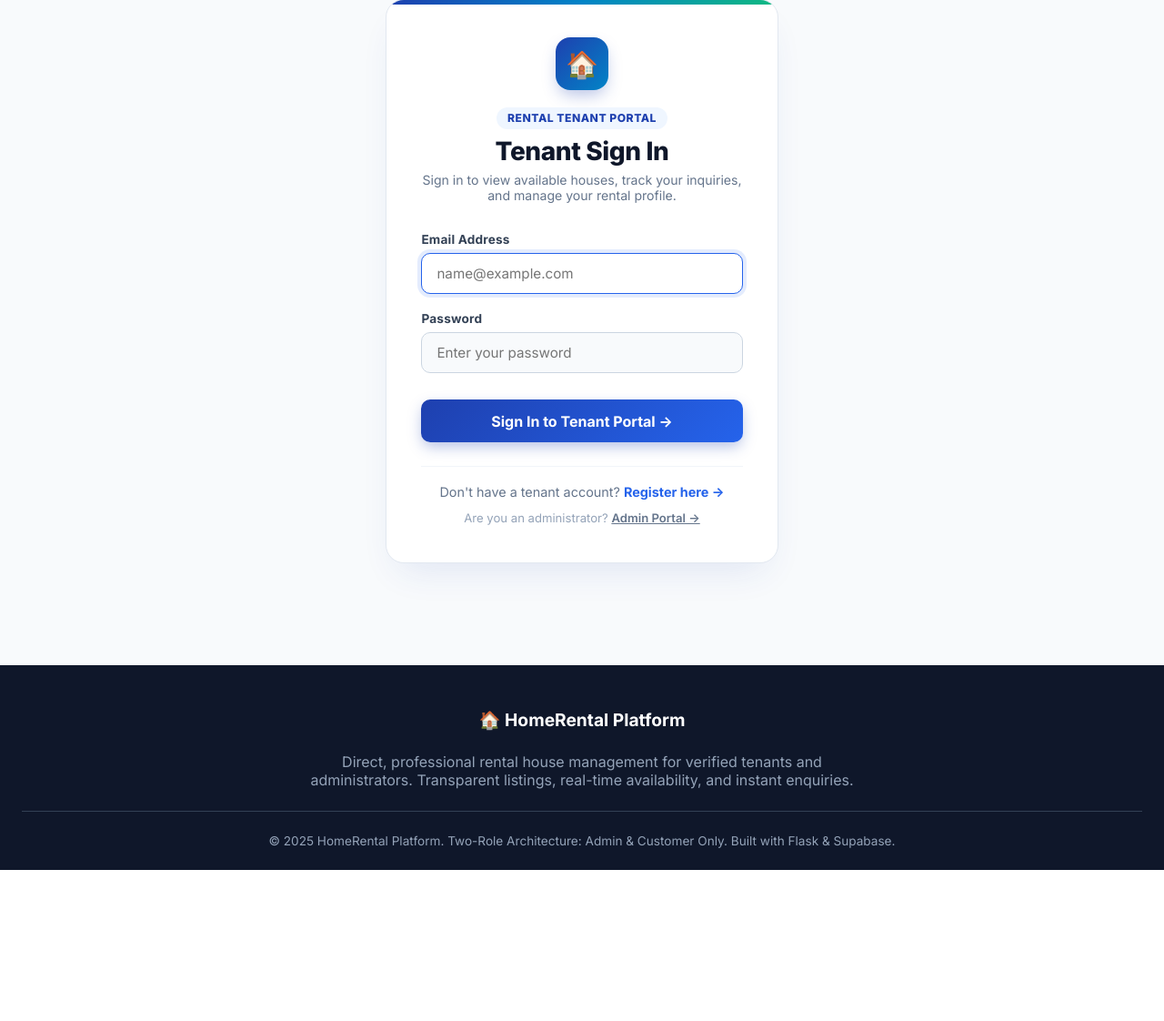
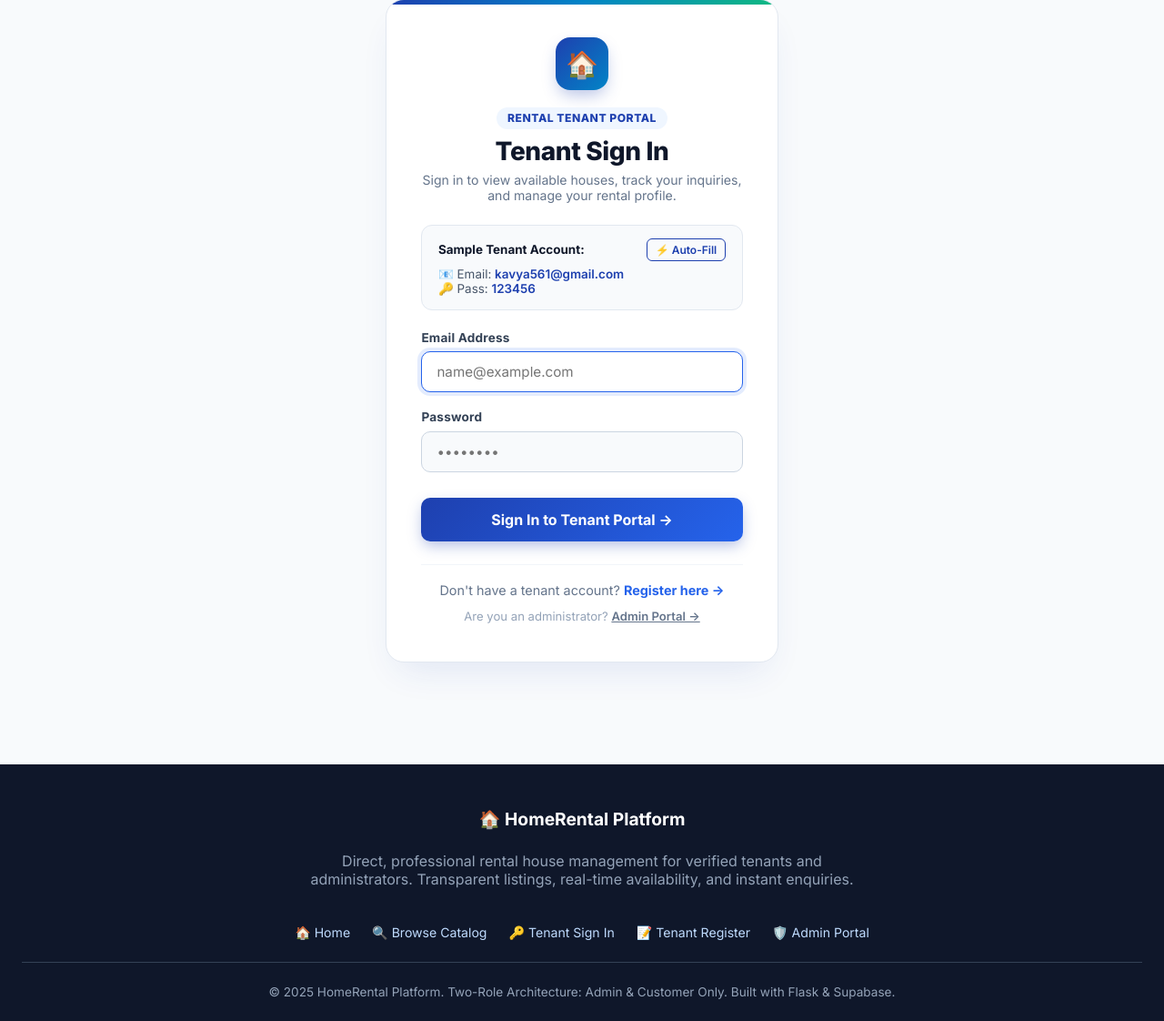
Before and after one commit to mallikarjunpatil5612-pixel/mkdir, a Flask app: page /login in a window 1280 px wide. Shown: the part 163-1285 px from the top of the page at 91% size. Before the commit the page ends 1119 px from the top, so only its background shows below. Run offline with Flask 3, Linux system fonts and the light colour scheme.

Commit message:
Fix tenant login flow: prevent unexpected admin redirect, add auto-fill helper and home page action buttons

```diff
--- a/app.py
+++ b/app.py
@@ -446,10 +446,15 @@ def register():
 
 @app.route('/login', methods=['GET', 'POST'])
 def login():
-    if 'user_id' in session:
-        if session.get('role') == 'ADMIN':
-            return redirect(url_for('admin_dashboard'))
-        return redirect(url_for('customer_dashboard'))
+    # If already logged in as CUSTOMER, redirect to dashboard unless requesting account switch
+    if request.method == 'GET' and 'user_id' in session:
+        if request.args.get('switch') == '1':
+            session.clear()
+        elif session.get('role') == 'CUSTOMER':
+            return redirect(url_for('customer_dashboard'))
+        elif session.get('role') == 'ADMIN':
+            # Inform admin user that they can switch to tenant account here
+            flash("You are currently signed in as Administrator. Sign in below as a Tenant to switch accounts.", "info")
 
     if request.method == 'POST':
         email = request.form.get('email', '').strip().lower()
@@ -466,7 +471,7 @@ def login():
 
         if not user:
             for u in mock_db['users']:
-                if u['email'] == email:
+                if u.get('email', '').lower() == email:
                     user = u
                     break
 
@@ -476,6 +481,7 @@ def login():
                 flash("Admin accounts should use the Admin Login portal.", "info")
                 return redirect(url_for('admin_login'))
 
+            session.clear()  # Clear any previous session (e.g. admin session)
             session['user_id'] = user['id']
             session['user_name'] = user['name']
             session['email'] = user['email']
--- a/templates/base.html
+++ b/templates/base.html
@@ -62,6 +62,13 @@
         <div class="footer-content">
             <div style="font-weight: 700; color: #fff; font-size: 1.2rem;">🏠 HomeRental Platform</div>
             <p style="max-width: 600px;">Direct, professional rental house management for verified tenants and administrators. Transparent listings, real-time availability, and instant enquiries.</p>
+            <div style="display: flex; gap: 1.5rem; justify-content: center; margin-top: 1rem; flex-wrap: wrap; font-size: 0.88rem;">
+                <a href="{{ url_for('index') }}" style="color: #bfdbfe; text-decoration: none;">🏠 Home</a>
+                <a href="{{ url_for('properties') }}" style="color: #bfdbfe; text-decoration: none;">🔍 Browse Catalog</a>
+                <a href="{{ url_for('login') }}" style="color: #bfdbfe; text-decoration: none;">🔑 Tenant Sign In</a>
+                <a href="{{ url_for('register') }}" style="color: #bfdbfe; text-decoration: none;">📝 Tenant Register</a>
+                <a href="{{ url_for('admin_login') }}" style="color: #bfdbfe; text-decoration: none;">🛡️ Admin Portal</a>
+            </div>
             <div class="footer-bottom">
                 &copy; 2025 HomeRental Platform. Two-Role Architecture: Admin & Customer Only. Built with Flask & Supabase.
             </div>
--- a/templates/login.html
+++ b/templates/login.html
@@ -75,6 +75,15 @@
         transform: translateY(-2px);
         box-shadow: 0 10px 22px -3px rgba(30, 64, 175, 0.45);
     }
+    .credentials-hint-box {
+        background: #f8fafc;
+        border: 1px solid #e2e8f0;
+        border-radius: 12px;
+        padding: 0.9rem 1.1rem;
+        margin-bottom: 1.4rem;
+        font-size: 0.84rem;
+        color: #475569;
+    }
 </style>
 {% endblock %}
 
@@ -82,7 +91,7 @@
 <div class="container" style="max-width: 480px; margin-top: 3.5rem; margin-bottom: 5rem;">
     <div class="tenant-auth-card">
 
-        <div style="text-align: center; margin-bottom: 2rem;">
+        <div style="text-align: center; margin-bottom: 1.5rem;">
             <div class="tenant-icon-badge">🏠</div>
             <span style="background: #eff6ff; color: #1e40af; font-size: 0.76rem; font-weight: 800; padding: 0.28rem 0.75rem; border-radius: 999px; letter-spacing: 0.5px; text-transform: uppercase;">
                 RENTAL TENANT PORTAL
@@ -95,6 +104,24 @@
             </p>
         </div>
 
+        {% if is_logged_in and user_role == 'ADMIN' %}
+            <div style="background: #fef3c7; border: 1px solid #fde68a; border-radius: 12px; padding: 0.85rem 1rem; margin-bottom: 1.25rem; font-size: 0.88rem; color: #92400e;">
+                ⚠️ You are currently signed in as Administrator. Sign in below with a Tenant account to switch, or <a href="{{ url_for('admin_dashboard') }}" style="font-weight: 700; color: #b45309;">return to Admin Console &rarr;</a>
+            </div>
+        {% endif %}
+
+        <!-- 1-Click Credential Helper for Tenant -->
+        <div class="credentials-hint-box">
+            <div style="display: flex; justify-content: space-between; align-items: center; margin-bottom: 0.4rem;">
+                <strong style="color: #0f172a;">Sample Tenant Account:</strong>
+                <button type="button" onclick="fillTenantCreds()" class="btn btn-sm btn-outline" style="font-size: 0.75rem; padding: 0.25rem 0.55rem; border-radius: 6px;">
+                    ⚡ Auto-Fill
+                </button>
+            </div>
+            <div>📧 Email: <code style="color: #1e40af; font-weight: 600;">kavya561@gmail.com</code></div>
+            <div>🔑 Pass: <code style="color: #1e40af; font-weight: 600;">123456</code></div>
+        </div>
+
         <form method="POST">
             <div class="auth-input-group" style="margin-bottom: 1.2rem;">
                 <label for="tenantEmail">Email Address</label>
@@ -103,7 +130,7 @@
 
             <div class="auth-input-group" style="margin-bottom: 1.8rem;">
                 <label for="tenantPassword">Password</label>
-                <input type="password" id="tenantPassword" name="password" placeholder="Enter your password" required>
+                <input type="password" id="tenantPassword" name="password" placeholder="••••••••" required>
             </div>
 
             <button type="submit" class="auth-submit-btn">
@@ -127,3 +154,12 @@
     </div>
 </div>
 {% endblock %}
+
+{% block extra_scripts %}
+<script>
+    function fillTenantCreds() {
+        document.getElementById('tenantEmail').value = 'kavya561@gmail.com';
+        document.getElementById('tenantPassword').value = '123456';
+    }
+</script>
+{% endblock %}
```
Also changed, not shown: templates/index.html (+10 -0 lines).
